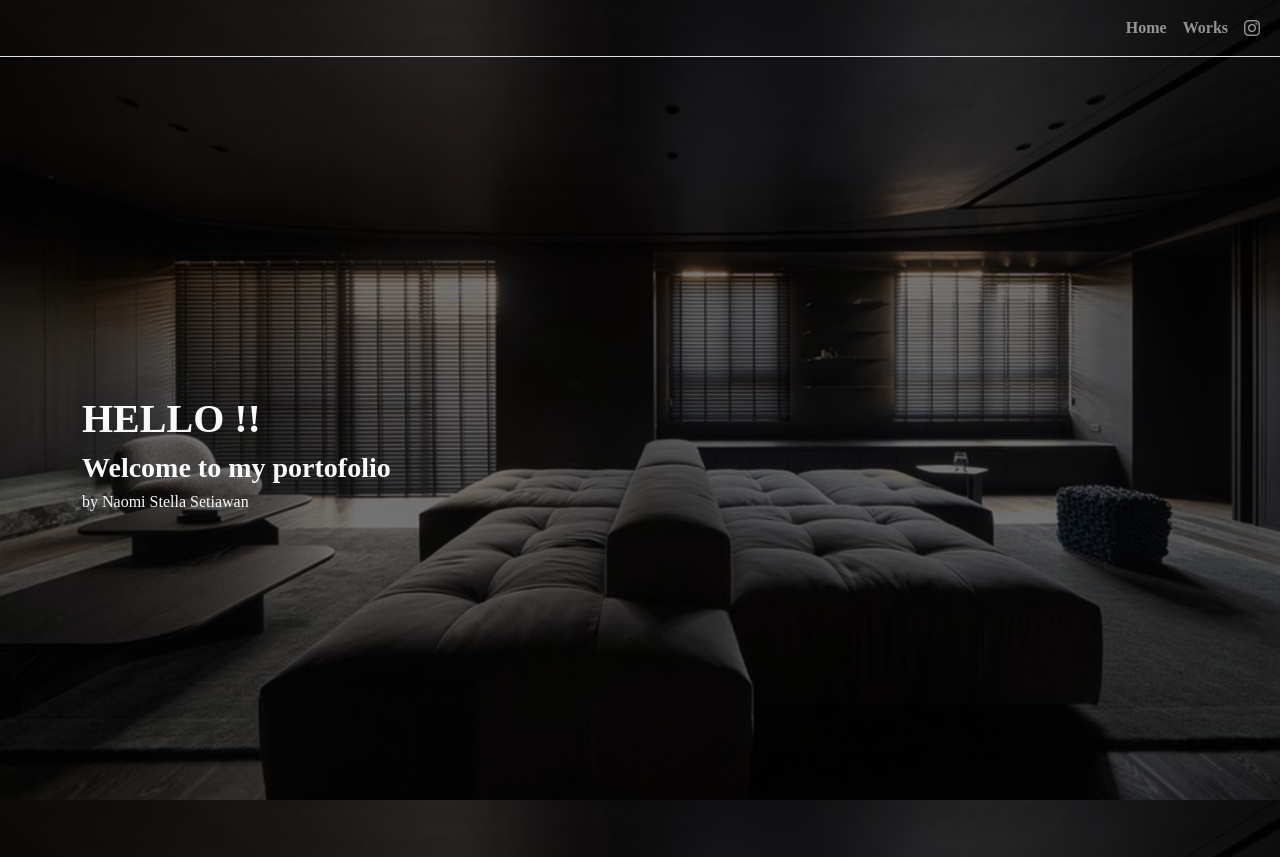
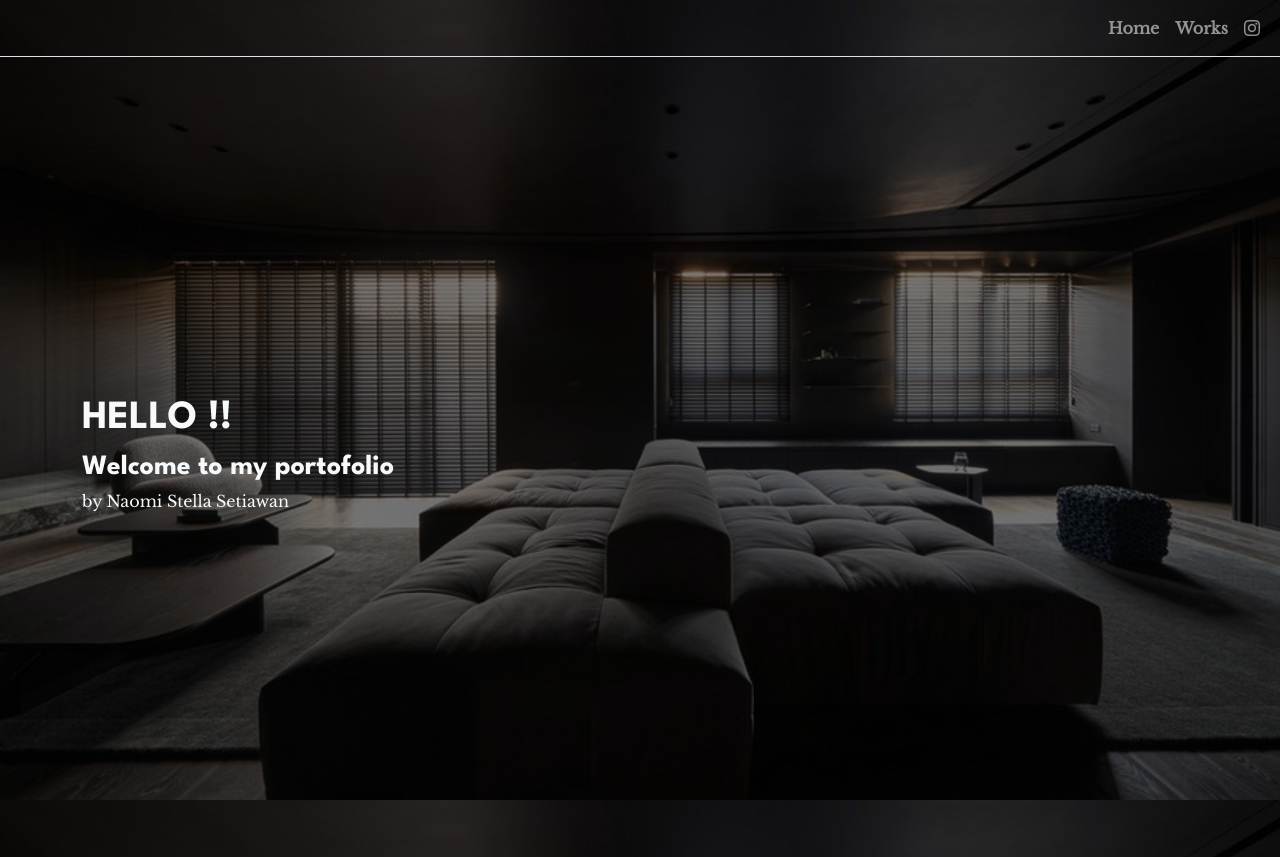
Before and after one commit to Penk13/nomstudio, a Django app: page / in a window 1280 px wide. Run offline with Django 4.2, Linux system fonts and the light colour scheme.

Commit message:
change font

```diff
--- a/static/css/main.css
+++ b/static/css/main.css
@@ -7,10 +7,20 @@
     width: 100%;
 }
 
+@font-face {
+    font-family: firstFont;
+    src: url('/static/etc/LeagueSpartan-VariableFont_wght.ttf');
+}
+
+@font-face {
+    font-family: secondFont;
+    src: url('/static/etc/LibreBaskerville-Regular.ttf');
+  }
+
 .heading-style1 {
-    font-family: "league spartan";
+    font-family: firstFont;
 }
 
 .heading-style2 {
-    font-family: "Libre Baskerville";
+    font-family: secondFont;
 }
--- a/templates/core/all_works.html
+++ b/templates/core/all_works.html
@@ -11,7 +11,7 @@
             <a class="text-decoration-none" href="{% url 'work-by-category' work_category.pk %}">
                 <div class="card my-3 d-flex justify-content-center">
                     <img src="{{ work_category.image.url }}" alt="">
-                    <h3 class="w-100 m-0 p-0 text-center text-light heading-style2" style="position: absolute;">{{ work_category.title }}</h3>
+                    <h5 class="w-100 m-0 p-0 text-center text-light heading-style2" style="position: absolute;">{{ work_category.title }}</h5>
                 </div>
             </a>
         </div>
--- a/templates/core/work_by_category.html
+++ b/templates/core/work_by_category.html
@@ -10,7 +10,7 @@
         <div class="col-sm-12 col-md-6 col-lg-4">
             <div class="card p-2 my-3 bg-light">
                 <img src="{{ work.image.url }}" alt="">
-                <h3 class="heading-style2">{{ work.title }}</h3>
+                <h6 class="heading-style2">{{ work.title }}</h6>
             </div>
         </div>
         {% endfor %}
```
Also changed, not shown: static/etc/LeagueSpartan-VariableFont_wght.ttf (added), static/etc/LibreBaskerville-Regular.ttf (added).
